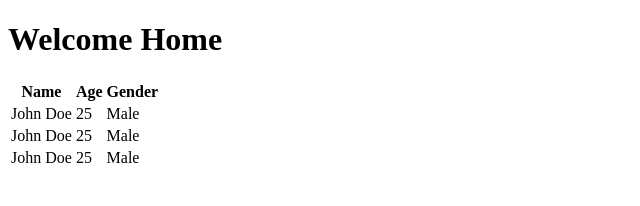
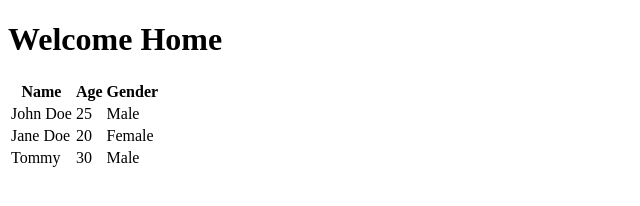
Before and after one commit to mostafa-robogarden/FSMay2025, a plain HTML site: page WebDevBasics/html/home.html in a window 1280 px wide. Shown: the full height of the page, 0-640 px from the left. Drawn offline with Linux system fonts and the light colour scheme.

Commit message:
modified the home page

```diff
--- a/WebDevBasics/html/home.html
+++ b/WebDevBasics/html/home.html
@@ -20,13 +20,13 @@
                 <td>Male</td>
             </tr>
             <tr>
-                <td>John Doe</td>
-                <td>25</td>
-                <td>Male</td>
+                <td>Jane Doe</td>
+                <td>20</td>
+                <td>Female</td>
             </tr>
             <tr>
-                <td>John Doe</td>
-                <td>25</td>
+                <td>Tommy</td>
+                <td>30</td>
                 <td>Male</td>
             </tr>
         </tbody>
```
